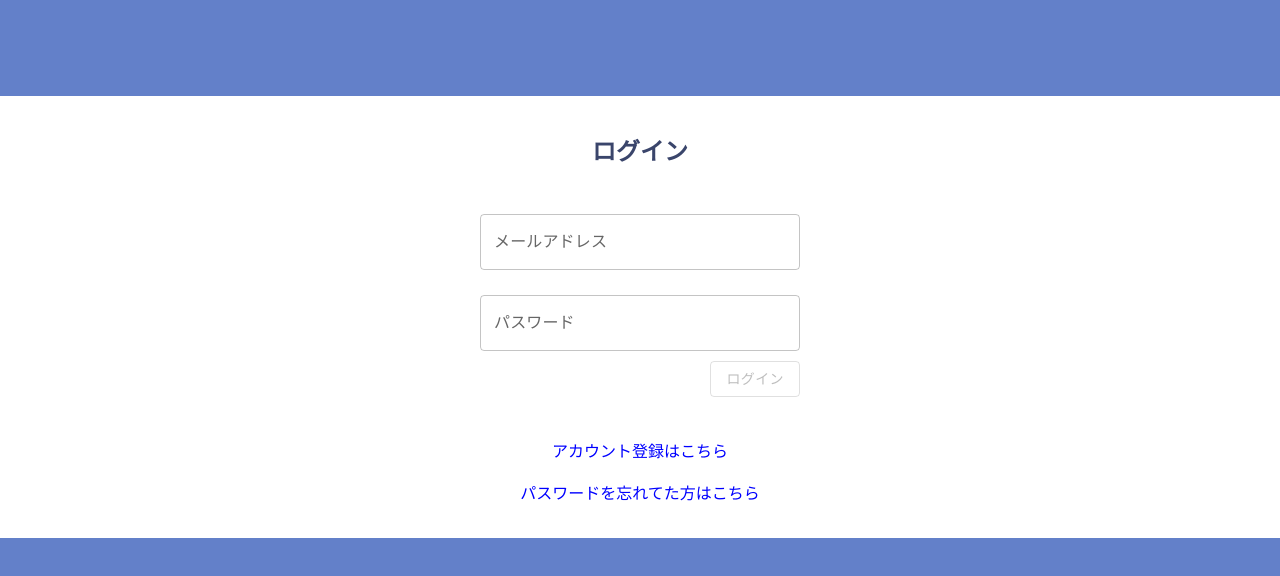
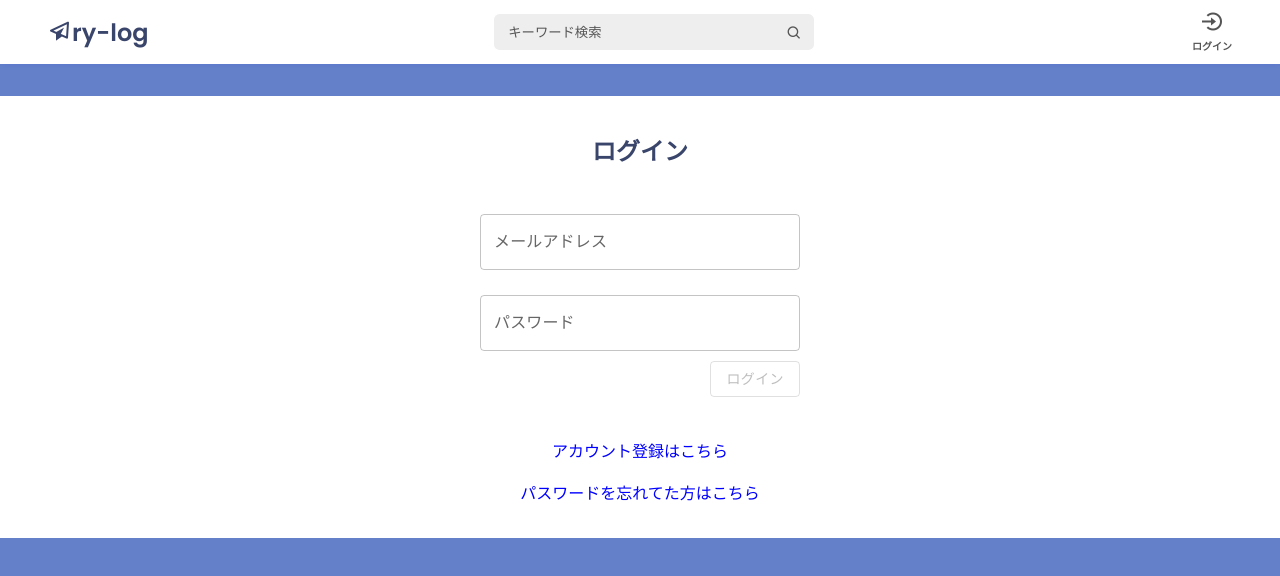
Before and after one commit to 6hiro/react-trylog, a React (Create React App) app: page /auth/login in a window 1280 px wide. Shown: the top 576 px of the page. Built offline with nearby package versions, Linux system fonts and the light colour scheme; no server answers.

Commit message:
first commit

```diff
--- a/src/features/components/layout/Layout.tsx
+++ b/src/features/components/layout/Layout.tsx
@@ -19,11 +19,14 @@ const Layout: React.FC = () => {
     // const [auth, setAuth] = useState<boolean>(false);
     const [activeLink, setActiveLink] = useState("");
     const [keyword, setKeyword] = useState("");
+    const isAuth = (window.location.pathname.slice(1, 5) === "auth")
+
 
     useEffect(()=>{
         // ログイン済みかどうか検証
         const func = async () => {
             // axios.defaults.headers.common['Authorization'] = `Bearer ${localStorage.localJWT}`;
+            if(!isAuth){
                 if(localStorage.localJWT){
                     const result = await dispatch(fetchAsyncGetMyProf());
                       if(fetchAsyncGetMyProf.rejected.match(result)){
@@ -36,6 +39,8 @@ const Layout: React.FC = () => {
                   }else{
                       navigate("/auth/login");
                   }
+            }
+
         };
         func();
     }, [dispatch])
--- a/src/features/core/Core.tsx
+++ b/src/features/core/Core.tsx
@@ -1,4 +1,4 @@
-import React from "react";
+import React, { useEffect } from "react";
 import {
   BrowserRouter,
   Routes,
@@ -32,16 +32,11 @@ import Lookback from "../pages/Roadmap/Lookback";
 
 
 const Core: React.FC = () => {
-  // const url = window.location.href
-  // console.log(window.location.pathname.slice(1, 5));
-  const isAuth = (window.location.pathname.slice(1, 5) === "auth")
-
   return (
     <div>
-
       <BrowserRouter>
         {/* Layout */}
-        {!isAuth && <Layout />}
+        <Layout />
         {/* いいねした人やfollower、followeeの一覧 */}
         <Profiles />
 
```
Lines whose indentation alone changed are shown as unchanged.
